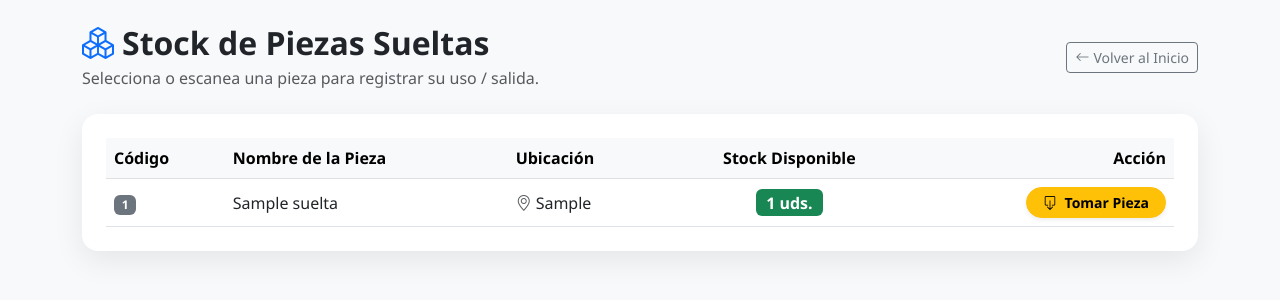
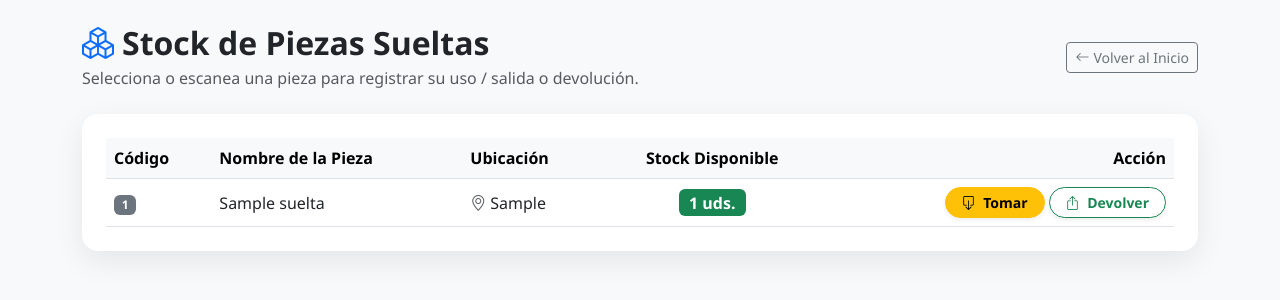
Before and after one commit to bryanyael/inventario-taller, a Flask app: page /piezas_sueltas in a window 1280 px wide. Shown: the top 300 px of the page. Run offline with Flask 3, Linux system fonts and the light colour scheme; tables that the repository leaves empty hold one stand-in row (values such as "Sample post").

Commit message:
Update piezas_sueltas.html

```diff
--- a/templates/piezas_sueltas.html
+++ b/templates/piezas_sueltas.html
@@ -26,7 +26,7 @@
         <div class="d-flex justify-content-between align-items-center mb-4">
             <div>
                 <h2 class="fw-bold text-dark mb-1"><i class="bi bi-boxes me-2 text-primary"></i>Stock de Piezas Sueltas</h2>
-                <p class="text-muted mb-0">Selecciona o escanea una pieza para registrar su uso / salida.</p>
+                <p class="text-muted mb-0">Selecciona o escanea una pieza para registrar su uso / salida o devolución.</p>
             </div>
             <a href="/" class="btn btn-outline-secondary btn-sm"><i class="bi bi-arrow-left me-1"></i>Volver al Inicio</a>
         </div>
@@ -65,17 +65,24 @@
                                 {% endif %}
                             </td>
 
-                            <!-- Acción: Botón disparador -->
+                            <!-- Acción: Botones de Tomar o Devolver -->
                             <td class="text-end">
+                                <div class="d-flex justify-content-end gap-1">
                                     {% if stock_disp > 0 %}
                                         <button type="button" class="btn btn-sm btn-warning fw-bold rounded-pill px-3 shadow-sm" data-bs-toggle="modal" data-bs-target="#modalTomar{{ pieza['id'] }}">
-                                        <i class="bi bi-box-arrow-down me-1"></i> Tomar Pieza
+                                            <i class="bi bi-box-arrow-down me-1"></i> Tomar
                                         </button>
                                     {% else %}
-                                    <button class="btn btn-sm btn-secondary rounded-pill px-3 opacity-50" disabled>
+                                        <button class="btn btn-sm btn-secondary rounded-pill px-2 opacity-50" disabled>
                                             <i class="bi bi-slash-circle me-1"></i> Sin Stock
                                         </button>
                                     {% endif %}
+
+                                    <!-- Botón para Devolver Pieza -->
+                                    <button type="button" class="btn btn-sm btn-outline-success fw-bold rounded-pill px-3 shadow-sm" data-bs-toggle="modal" data-bs-target="#modalDevolver{{ pieza['id'] }}">
+                                        <i class="bi bi-box-arrow-up me-1"></i> Devolver
+                                    </button>
+                                </div>
                             </td>
                         </tr>
                         {% else %}
@@ -89,7 +96,7 @@
         </div>
     </div>
 
-    <!-- MODALES FUERA DE LA TABLA -->
+    <!-- MODALES DE SALIDA (TOMAR PIEZA) -->
     {% for pieza in piezas %}
     {% set p_nombre = pieza['nombre'] or pieza['nombre_pieza'] or pieza['pieza'] or 'Pieza' %}
     {% set stock_disp = (pieza['stock'] or pieza['cantidad'] or pieza['stock_disponible'] or 0)|int %}
@@ -98,7 +105,7 @@
         <div class="modal-dialog modal-dialog-centered">
             <div class="modal-content border-0 shadow">
                 <div class="modal-header bg-warning text-dark">
-                    <h5 class="modal-title fw-bold fs-6"><i class="bi bi-box-arrow-down me-2"></i>{{ p_nombre }}</h5>
+                    <h5 class="modal-title fw-bold fs-6"><i class="bi bi-box-arrow-down me-2"></i>Tomar: {{ p_nombre }}</h5>
                     <button type="button" class="btn-close" data-bs-dismiss="modal" aria-label="Close"></button>
                 </div>
                 <form action="{{ url_for('usar_pieza_suelta', pieza_id=pieza['id']) }}" method="POST">
@@ -118,13 +125,47 @@
                     </div>
                     <div class="modal-footer bg-light border-0 py-2">
                         <button type="button" class="btn btn-secondary btn-sm rounded-pill" data-bs-dismiss="modal">Cancelar</button>
-                        <button type="submit" class="btn btn-warning btn-sm fw-bold rounded-pill px-4">Confirmar</button>
+                        <button type="submit" class="btn btn-warning btn-sm fw-bold rounded-pill px-4">Confirmar Salida</button>
                     </div>
                 </form>
             </div>
         </div>
     </div>
     {% endif %}
+    {% endfor %}
+
+    <!-- MODALES DE ENTRADA (DEVOLVER PIEZA) -->
+    {% for pieza in piezas %}
+    {% set p_nombre = pieza['nombre'] or pieza['nombre_pieza'] or pieza['pieza'] or 'Pieza' %}
+    <div class="modal fade text-start" id="modalDevolver{{ pieza['id'] }}" tabindex="-1" aria-hidden="true">
+        <div class="modal-dialog modal-dialog-centered">
+            <div class="modal-content border-0 shadow">
+                <div class="modal-header bg-success text-white">
+                    <h5 class="modal-title fw-bold fs-6"><i class="bi bi-box-arrow-up me-2"></i>Devolver: {{ p_nombre }}</h5>
+                    <button type="button" class="btn-close btn-close-white" data-bs-dismiss="modal" aria-label="Close"></button>
+                </div>
+                <form action="{{ url_for('devolver_pieza_suelta', pieza_id=pieza['id']) }}" method="POST">
+                    <div class="modal-body p-3">
+                        <div class="mb-3">
+                            <label class="form-label fw-bold small">Cantidad a devolver:</label>
+                            <input type="number" name="cantidad" class="form-control" min="1" value="1" required>
+                        </div>
+                        <div class="mb-3">
+                            <label class="form-label fw-bold small">¿La pieza sigue sirviendo / funcionando?</label>
+                            <select name="sigue_sirviendo" class="form-select" required>
+                                <option value="si">Sí, sigue funcional (Regresa al stock)</option>
+                                <option value="no">No, está dañada / inservible (Solo registrar en historial)</option>
+                            </select>
+                        </div>
+                    </div>
+                    <div class="modal-footer bg-light border-0 py-2">
+                        <button type="button" class="btn btn-secondary btn-sm rounded-pill" data-bs-dismiss="modal">Cancelar</button>
+                        <button type="submit" class="btn btn-success btn-sm fw-bold rounded-pill px-4">Registrar Devolución</button>
+                    </div>
+                </form>
+            </div>
+        </div>
+    </div>
     {% endfor %}
 
     <!-- Bootstrap JS -->
```
Lines whose indentation alone changed are shown as unchanged.
